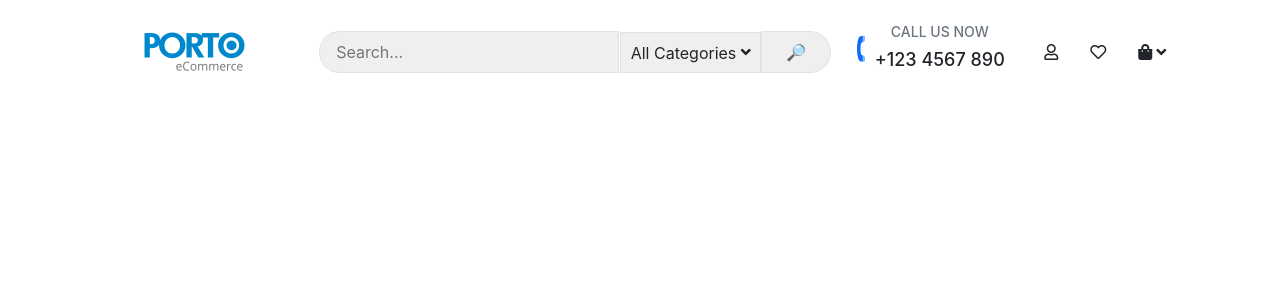
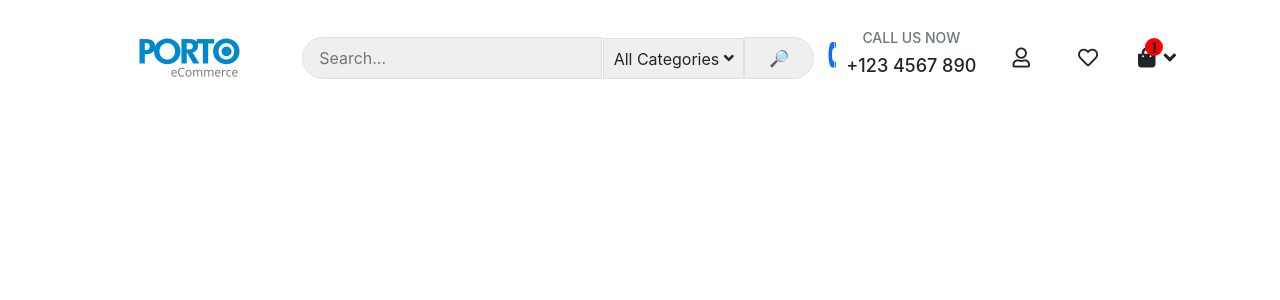
Before and after one commit to mizbauddintareq/bd-commerce, a React (Create React App) app: page / in a window 1280 px wide. Shown: the top 300 px of the page. Built offline with nearby package versions, Linux system fonts and the light colour scheme.

Commit message:
added hover and animation

```diff
--- /dev/null
+++ b/src/Pages/Shared/CSS/Navbar.css
@@ -0,0 +1,20 @@
+.user-icon:hover,
+.favorite:hover {
+	cursor: pointer;
+	background-color: rgb(194, 189, 189);
+}
+
+.cart {
+	cursor: pointer;
+}
+
+.cart-number {
+    padding: 1px 5px;
+    position: absolute;
+    margin: -10px;
+    background-color: red;
+}
+
+.phone:hover{
+    cursor: pointer;
+}
--- a/src/Pages/Shared/Navbar.js
+++ b/src/Pages/Shared/Navbar.js
@@ -1,13 +1,14 @@
 import React from 'react';
 import logo from './logo.png'
 import 'animate.css';
+import './CSS/Navbar.css'
 
 
 const Navbar = () => {
     return (
         <div className='container d-flex justify-content-around align-items-center mt-4'>
             <div>
-                <img className='img-fluid w-50 ' src={logo} alt="" />
+                <img className='img-fluid w-50' src={logo} alt="" />
             </div>
             <div className='search'>
                 <input style={{backgroundColor:'rgb(239, 239, 239)', marginRight:'1px', width:'300px'}} className='rounded-end rounded-pill border border-1 p-2 ps-3' placeholder='Search...' type="search" name="" id="" />
@@ -15,16 +16,16 @@ const Navbar = () => {
                 <input type="submit" className=' px-4 py-2 rounded-start rounded-pill border border-1 ' value="🔎︎" />
             </div>
             <div className='d-flex'>
-                <h1 className=' me-2 text-primary inline animate__animated animate__shakeX animate__repeat-2'>🕻</h1>
+                <h1 className=' me-2 text-primary inline animate__animated animate__shakeX animate__repeat-3 phone '>🕻</h1>
                 <div>
                     <h5 style={{ fontSize: '14px' }} className='text-secondary '> CALL US NOW</h5>
                     <h5 style={{ fontSize: '18px' }} className=''>+123 4567 890</h5>
                 </div>
             </div>
             <div>
-                <i className="far fa-user m-3"></i>
-                <i className="far fa-heart m-3"></i>
-                <i className="fas fa-shopping-bag m-3"><i class="fas fa-angle-down m-1"></i></i>
+                <i className="far fa-user m-3 fs-5 p-2 user-icon rounded-circle"></i>
+                <i className="far fa-heart m-3 fs-5 p-2 rounded-circle favorite"></i>
+                <i className="fas fa-shopping-bag fs-5 m-3 cart"><span className='rounded-circle fs-6 cart-number'>1</span><i class="fas fa-angle-down ms-2"></i></i>
             </div>
         </div>
     );
```
